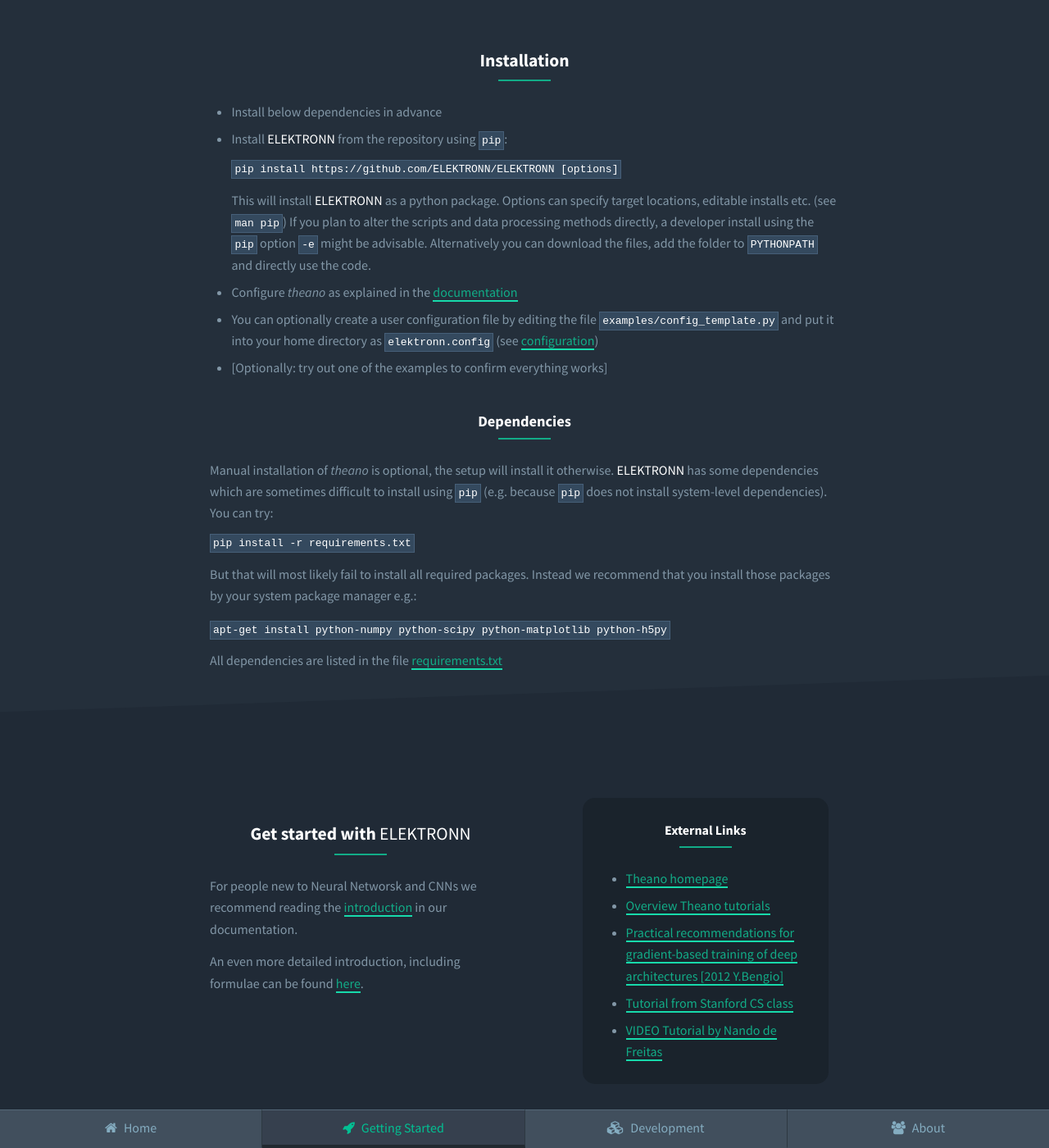
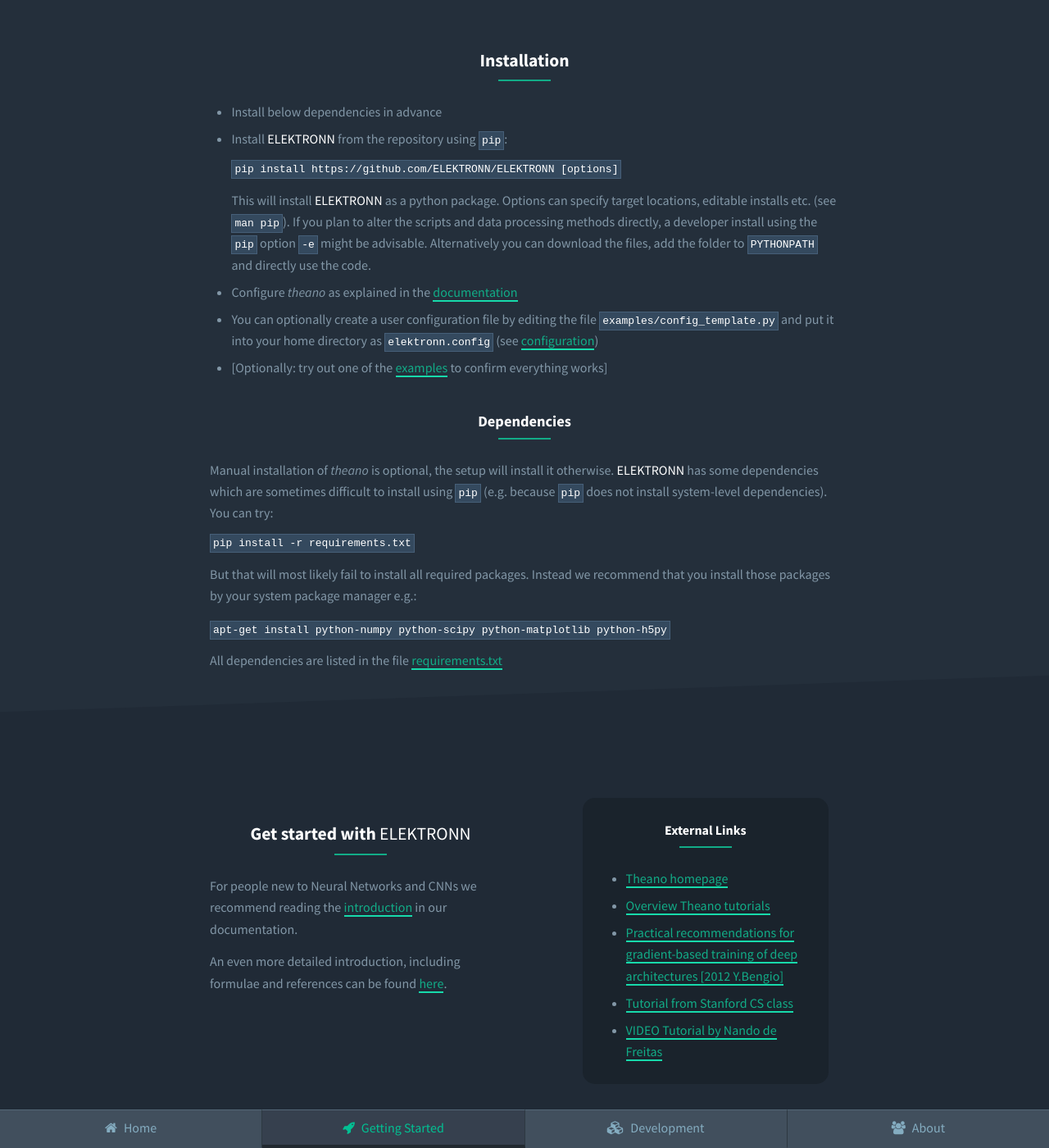
Before and after one commit to ELEKTRONN/elektronn.github.io, a Jekyll site: the page built from getting-started.html, in a window 1280 px wide and 1400 px high, scrolled down 524 px. Shown: the whole window at 82% size. Built offline with Jekyll 4.4.1, drawn with Linux system fonts in a browser that asks for light colours; nearby versions of some CDN libraries.

Commit message:
more links

```diff
--- a/getting-started.html
+++ b/getting-started.html
@@ -71,15 +71,15 @@
 					<p><pre><code>pip install https://github.com/ELEKTRONN/ELEKTRONN [options]</code></pre></p>
 
 					<p>This will install <strong>ELEKTRONN</strong> as a python
-					package. Options can specify target locations, editable installs etc. (see <code>man pip</code>)
+					package. Options can specify target locations, editable installs etc. (see <code>man pip</code>).
                                         If you plan to alter the scripts and data processing methods directly,
 				        a developer install using the <code>pip</code> option <code>-e</code> might be advisable.
 					Alternatively you can download the files, add the folder
 				        to <code>PYTHONPATH</code> and directly use the code.</p>
 					</li>
-					<li>Configure <em>theano</em> as explained in the <a href=""{{ site.documentation-url }}/Installation.html#theano">documentation</a></li>
+					<li>Configure <em>theano</em> as explained in the <a href="{{ site.documentation-url }}/Installation.html#theano">documentation</a></li>
 					<li>You can optionally create a user configuration file by editing the file <code>examples/config_template.py</code> and put it into your home directory as <code>elektronn.config</code> (see <a href="{{ site.documentation-url }}/Pipeline.html#configuration-of-parameters">configuration</a>)</li>
-					<li> [Optionally: try out one of the examples to confirm everything works]</li>
+					<li> [Optionally: try out one of the <a href="{{ site.documentation-url }}/Examples.html">examples</a> to confirm everything works]</li>
 				</ul>
 
 				<header class="major">
@@ -113,8 +113,8 @@
 					<h2>Get started with <strong>ELEKTRONN</strong></h2>
 				</header>
 
-				<p>For people new to Neural Networsk and CNNs we recommend reading the <a href="{{ site.documentation-url }}/IntroNN.html">introduction</a> in our documentation.</p>
-				<p>An even more detailed introduction, including formulae can be found <a href="/downloads/Intro-ANN.pdf">here</a>.</p>
+				<p>For people new to Neural Networks and CNNs we recommend reading the <a href="{{ site.documentation-url }}/IntroNN.html">introduction</a> in our documentation.</p>
+				<p>An even more detailed introduction, including formulae and references can be found <a href="/downloads/Intro-ANN.pdf">here</a>.</p>
 			</div>
 
 			<div class="col">
```
